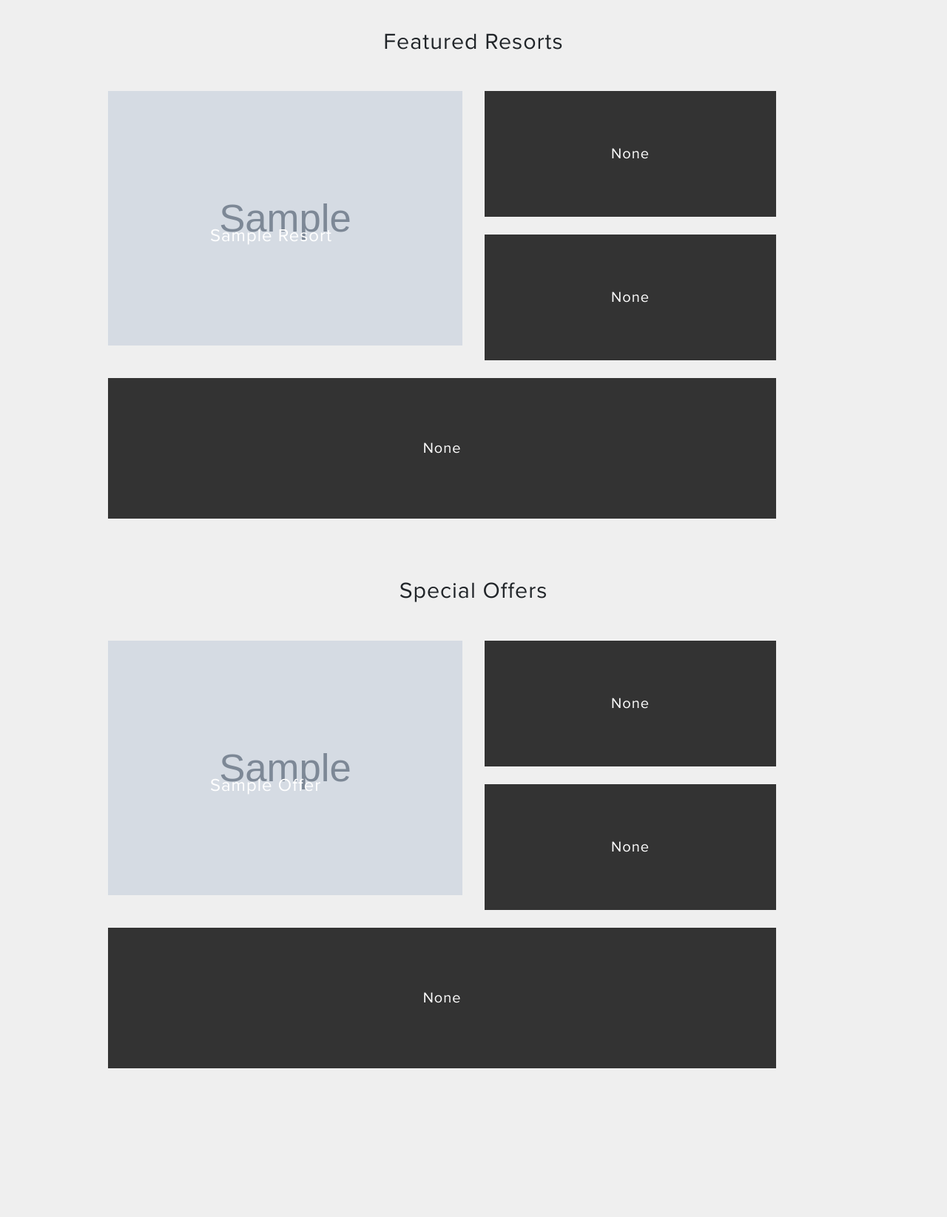
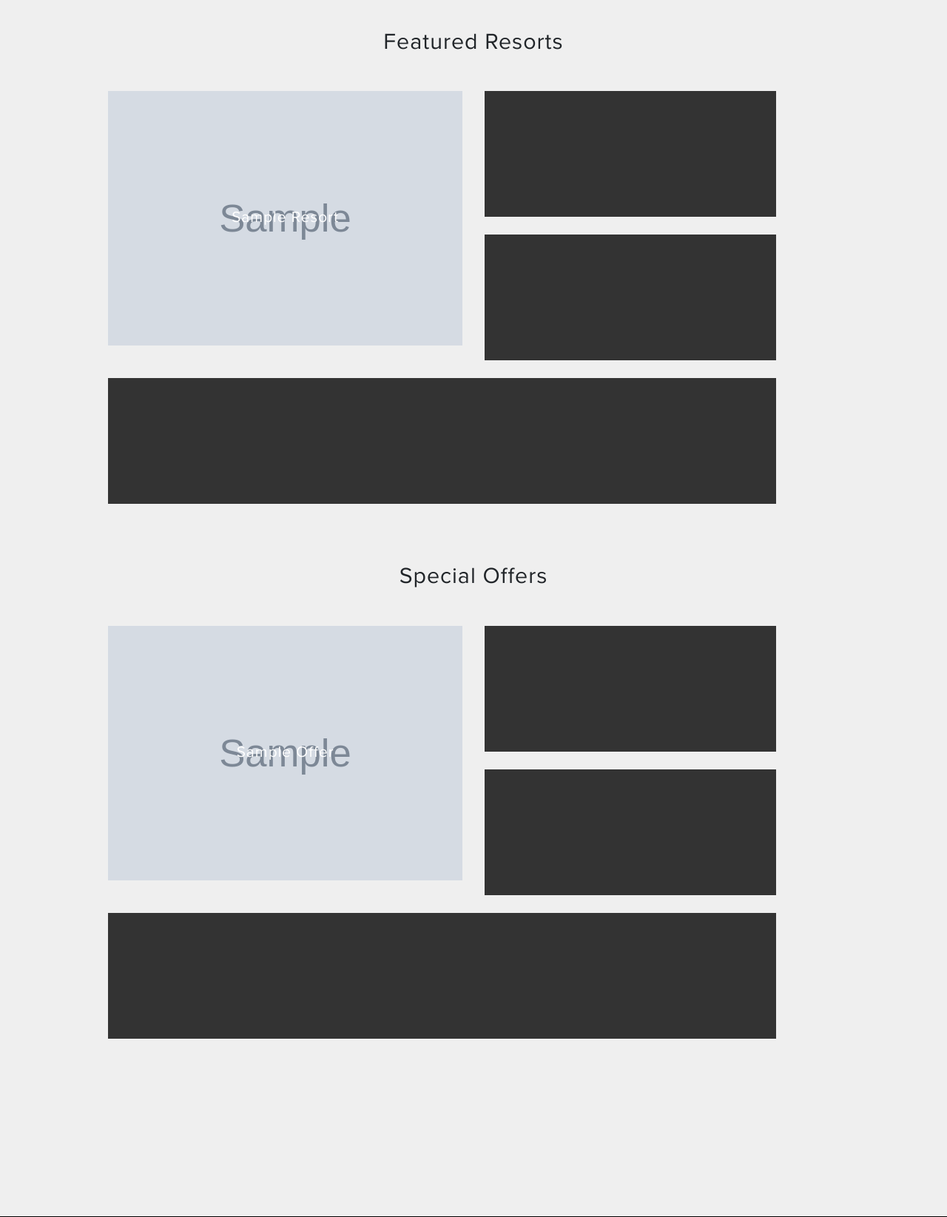
Before and after one commit to hqpr/amazing-asia, a Django app: page / in a window 1280 px wide. Shown: the part 365-2010 px from the top of the page at 74% size. Run offline with Django 3.2, Linux system fonts and the light colour scheme; tables that the repository leaves empty hold one stand-in row (values such as "Sample post"); grey boxes marked "Sample" are stand-in pictures; some libraries are stand-ins or nearby versions.

Commit message:
Home page thumbnails

```diff
--- a/apps/ui/static/css/project.css
+++ b/apps/ui/static/css/project.css
@@ -531,6 +531,26 @@ a.btn-offer {
     z-index: 99;
 }
 
+.caption {
+    position: absolute;
+    top: 45%;
+    left: 0;
+    width: 100%;
+}
+
+.caption a {
+    color: white;
+    font-size: 1.3rem;
+}
+
+.caption a:hover {
+    text-decoration: none;
+}
+
+.home_thumbnail {
+    position: relative;
+}
+
 @media (max-width: 767px) {
     .first_home_picture {
         margin-bottom: 22px;
--- a/templates/ui/index.html
+++ b/templates/ui/index.html
@@ -12,41 +12,59 @@
 
       <div class="col-md-6 first_home_picture">
         {% if resort_top_left.resortimage_set.all %}
-          <img class="img-responsive" style="width: 100%; height: 344px"
+          <div class="text-center home_thumbnail">
+            <img class="img-responsive" style="width: 100%; height: 344px;"
                  src="{{ resort_top_left.resortimage_set.first.image.url }}" alt="">
-          <h1 class="text_on_featured_pictures">
-            <a href="{% url 'resorts:resort-detail' resort_top_left.id %}">{{ resort_top_left|title }}</a>
-          </h1>
+            <div class="caption">
+              <a href="{% url 'resorts:resort-detail' resort_top_left.id %}">{{ resort_top_left.name|title }}</a>
+            </div>
+          </div>
         {% else %}
-          <div class="featured_products" style="min-height: 300px; line-height: 300px">
-            <a href="{% url 'resorts:resort-detail' resort_top_left.id %}">{{ resort_top_left|title }}</a>
+          <div class="featured_products home_thumbnail" style="min-height: 300px;">
+            <div class="caption">
+              <a href="{% url 'resorts:resort-detail' resort_top_left.id %}">
+                {{ resort_top_left.name|title }}</a>
+            </div>
           </div>
         {% endif %}
       </div>
       <div class="col-md-5">
         <div class="mb-4">
           {% if resort_top_right.resortimage_set.all %}
+            <div class="text-center home_thumbnail">
               <img class="img-responsive" style="width: 100%; max-height: 150px"
                    src="{{ resort_top_right.resortimage_set.first.image.url }}" alt="">
-            <h1 class="text_on_featured_pictures" style="position: absolute; bottom: 65%; left: 20%">
-              <a href="{% url 'resorts:resort-detail' resort_top_right.id %}">{{ resort_top_right|title }}</a>
-            </h1>
+              <div class="caption">
+                <a href="{% url 'resorts:resort-detail' resort_top_right.id %}">{{ resort_top_right.name|title }}</a>
+              </div>
+            </div>
           {% else %}
-            <div class="featured_products" style="min-height: 130px; line-height: 150px">
-              <a href="{% url 'resorts:resort-detail' resort_top_right.id %}">{{ resort_top_right|title }}</a>
+
+            <div class="featured_products home_thumbnail" style="min-height: 170px;">
+              <div class="caption">
+                <a href="{% url 'resorts:resort-detail' resort_top_right.id %}">
+                  {{ resort_top_right.name|title }}</a>
               </div>
+            </div>
+
           {% endif %}
         </div>
         <div>
           {% if resort_bottom_left.resortimage_set.all %}
+            <div class="text-center home_thumbnail">
               <img class="img-responsive" style="width: 100%; max-height: 150px"
                    src="{{ resort_bottom_left.resortimage_set.first.image.url }}" alt="">
-            <h1 class="text_on_featured_pictures" style="bottom: 15%; left: 20%">
-              <a href="{% url 'resorts:resort-detail' resort_bottom_left.id %}">{{ resort_bottom_left|title }}</a>
-            </h1>
+              <div class="caption">
+                <a href="{% url 'resorts:resort-detail' resort_bottom_left.id %}">
+                  {{ resort_bottom_left.name|title }}</a>
+              </div>
+            </div>
           {% else %}
-            <div class="featured_products" style="min-height: 130px; line-height: 150px">
-              <a href="{% url 'resorts:resort-detail' resort_bottom_left.id %}">{{ resort_bottom_left|title }}</a>
+            <div class="featured_products home_thumbnail" style="min-height: 170px;">
+              <div class="caption">
+                <a href="{% url 'resorts:resort-detail' resort_bottom_left.id %}">
+                  {{ resort_bottom_left.name|title }}</a>
+              </div>
             </div>
           {% endif %}
         </div>
@@ -57,15 +75,22 @@
     <div class="row offers mt-4">
       <div class="col-md-11">
         {% if resort_bottom_center.resortimage_set.all %}
+          <div class="text-center home_thumbnail">
             <img class="img-responsive" style="width: 100%; max-height: 150px"
                  src="{{ resort_bottom_center.resortimage_set.first.image.url }}" alt="">
-          <h1 class="text_on_featured_pictures" style="left: 40%">
-            <a href="{% url 'resorts:resort-detail' resort_bottom_center.id %}">{{ resort_bottom_center|title }}</a>
-          </h1>
+            <div class="caption">
+              <a href="{% url 'resorts:resort-detail' resort_bottom_center.id %}">
+                {{ resort_bottom_center.name|title }}</a>
+            </div>
+          </div>
         {% else %}
-          <div class="featured_products" style="min-height: 170px; line-height: 170px">
-            <a href="{% url 'resorts:resort-detail' resort_bottom_center.id %}">{{ resort_bottom_center|title }}</a>
+          <div class="featured_products home_thumbnail" style="min-height: 170px;">
+            <div class="caption">
+              <a href="{% url 'resorts:resort-detail' resort_bottom_center.id %}">
+                {{ resort_bottom_center.name|title }}</a>
             </div>
+          </div>
+
         {% endif %}
       </div>
     </div>
@@ -80,41 +105,62 @@
     <div class="row offers">
       <div class="col-md-6 first_home_picture">
         {% if offer_top_left.image %}
+
+          <div class="text-center home_thumbnail">
             <img class="img-responsive" style="width: 100%; height: 344px"
                  src="{{ offer_top_left.image.url }}" alt="">
-          <h1 class="text_on_featured_pictures">
-            <a href="{% url 'offers:detail' offer_top_left.id %}">{{ offer_top_left|title }}</a>
-          </h1>
+            <div class="caption">
+              <a href="{% url 'offers:detail' offer_top_left.id %}">{{ offer_top_left.name|title }}</a>
+            </div>
+          </div>
+
         {% else %}
-          <div class="featured_products" style="min-height: 300px; line-height: 300px">
-            <a href="{% url 'offers:detail' offer_top_left.id %}">{{ offer_top_left|title }}</a>
+          <div class="featured_products home_thumbnail" style="min-height: 300px;">
+            <div class="caption">
+              <a href="{% url 'offers:detail' offer_top_left.id %}">
+                {{ offer_top_left.name|title }}</a>
+            </div>
           </div>
         {% endif %}
       </div>
       <div class="col-md-5">
         <div class="mb-4">
           {% if offer_top_right.image %}
+
+            <div class="text-center home_thumbnail">
               <img class="img-responsive" style="width: 100%; max-height: 150px"
                  src="{{ offer_top_right.image.url }}" alt="">
-            <h1 class="text_on_featured_pictures" style="position: absolute; bottom: 65%; left: 25%">
-              <a href="{% url 'offers:detail' offer_top_right.id %}">{{ offer_top_right|title }}</a>
-            </h1>
+              <div class="caption">
+                <a href="{% url 'offers:detail' offer_top_right.id %}">{{ offer_top_right.name|title }}</a>
+              </div>
+            </div>
+
           {% else %}
-            <div class="featured_products" style="min-height: 130px; line-height: 150px">
-              <a href="{% url 'offers:detail' offer_top_right.id %}">{{ offer_top_right|title }}</a>
+            <div class="featured_products home_thumbnail" style="min-height: 170px;">
+              <div class="caption">
+                <a href="{% url 'offers:detail' offer_top_right.id %}">
+                  {{ offer_top_right.name|title }}</a>
+              </div>
             </div>
           {% endif %}
         </div>
         <div>
           {% if offer_bottom_left.image %}
+
+            <div class="text-center home_thumbnail">
               <img class="img-responsive" style="width: 100%; max-height: 150px"
                  src="{{ offer_bottom_left.image.url }}" alt="">
-            <h1 class="text_on_featured_pictures" style="bottom: 15%; left: 20%">
-              <a href="{% url 'offers:detail' offer_bottom_left.id %}">{{ offer_bottom_left|title }}</a>
-            </h1>
+              <div class="caption">
+                <a href="{% url 'offers:detail' offer_bottom_left.id %}">{{ offer_bottom_left.name|title }}</a>
+              </div>
+            </div>
+
           {% else %}
-            <div class="featured_products" style="min-height: 130px; line-height: 150px">
-              <a href="{% url 'offers:detail' offer_bottom_left.id %}">{{ offer_bottom_left|title }}</a>
+            <div class="featured_products home_thumbnail" style="min-height: 170px;">
+              <div class="caption">
+                <a href="{% url 'offers:detail' offer_bottom_left.id %}">
+                  {{ offer_bottom_left.name|title }}</a>
+              </div>
             </div>
           {% endif %}
         </div>
@@ -124,14 +170,21 @@
     <div class="row offers mt-4 mb-20">
       <div class="col-md-11">
         {% if offer_bottom_center.image %}
+
+            <div class="text-center home_thumbnail">
               <img class="img-responsive" style="width: 100%; max-height: 150px"
                src="{{ offer_bottom_center.image.url }}" alt="">
-          <h1 class="text_on_featured_pictures" style="left: 40%">
-            <a href="{% url 'offers:detail' offer_bottom_center.id %}">{{ offer_bottom_center|title }}</a>
-          </h1>
+              <div class="caption">
+                <a href="{% url 'offers:detail' offer_bottom_center.id %}">{{ offer_bottom_center.name|title }}</a>
+              </div>
+            </div>
+
         {% else %}
-          <div class="featured_products" style="min-height: 170px; line-height: 170px">
-            <a href="{% url 'offers:detail' offer_bottom_center.id %}">{{ offer_bottom_center|title }}</a>
+          <div class="featured_products home_thumbnail" style="min-height: 170px;">
+            <div class="caption">
+              <a href="{% url 'offers:detail' offer_bottom_center.id %}">
+                {{ offer_bottom_center.name|title }}</a>
+            </div>
           </div>
         {% endif %}
       </div>
```
Lines whose indentation alone changed are shown as unchanged.
